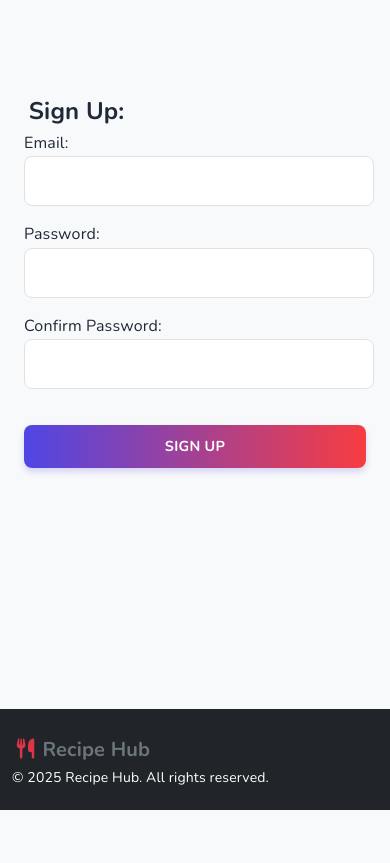
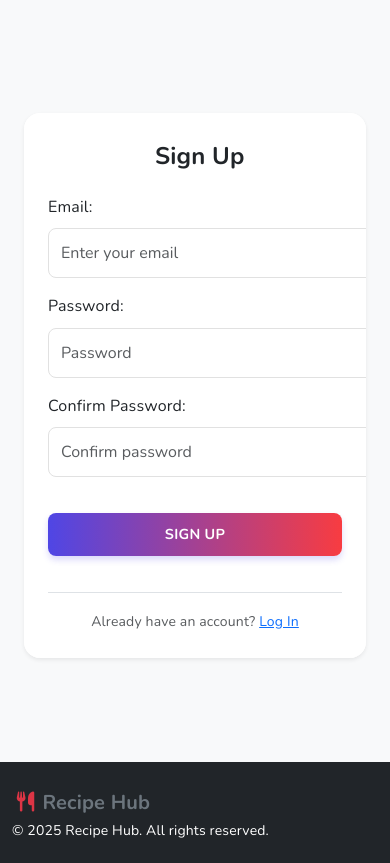
Before and after one commit to vladbortnik/recipe-web-app, a Flask app: page /signup in a window 390 px wide. Shown: the part 79-942 px from the top of the page. Before the commit the page ends 889 px from the top, so only its background shows below. Run offline with Flask 3, Linux system fonts and the light colour scheme; some libraries are stand-ins or nearby versions.

Commit message:
feat: add support for small screens

```diff
--- a/app/static/main.css
+++ b/app/static/main.css
@@ -323,6 +323,29 @@ h4 { font-size: 1.5rem; }
 
 /* Responsive Adjustments */
 @media (max-width: 768px) {
+    .card,
+    .card-body,
+    .card-title,
+    .card-text {
+        width: 100% !important;
+        min-width: 0 !important;
+        max-width: 100% !important;
+        box-sizing: border-box;
+        word-break: break-word;
+        overflow-x: auto;
+    }
+    .card {
+        margin-left: 0 !important;
+        margin-right: 0 !important;
+    }
+    .dashboard-card-col {
+        width: 100% !important;
+        max-width: 100% !important;
+        flex: 0 0 100% !important;
+        padding-left: 0 !important;
+        padding-right: 0 !important;
+    }
+
     .quick-stats {
         flex-direction: column;
         gap: 1rem;
--- a/app/templates/my-account.html
+++ b/app/templates/my-account.html
@@ -3,7 +3,7 @@
 {% block content %}
 <div class="container py-5">
   <div class="row justify-content-center">
-    <div class="col-lg-7 col-md-9">
+    <div class="col-12 col-sm-10 col-md-8 col-lg-7 col-xl-6">
       <div class="card shadow-lg border-0">
         <div class="card-body p-4">
           <div class="d-flex flex-column align-items-center mb-4">
--- a/app/templates/signup.html
+++ b/app/templates/signup.html
@@ -9,44 +9,53 @@
 {% endblock %}
 
 {% block content %}
-<div class="container mt-5">
-    <h2>Sign Up: </h2>
+<div class="container py-5">
+    <div class="row justify-content-center">
+        <div class="col-12 col-sm-10 col-md-8 col-lg-6 col-xl-5">
+            <div class="card shadow-sm border-0">
+                <div class="card-body p-4">
+                    <h2 class="card-title mb-4 text-center">Sign Up</h2>
                     <form method="POST" action="{{ url_for('signup') }}">
                         {{ form.hidden_tag() }}
-        <div class="form-group">
-            {{ form.email.label }} {{ form.email(class="form-control") }}
-            {% if form.email.errors %}
+                        <div class="mb-3">
+                            {{ form.email.label(class="form-label") }}
+                            {{ form.email(class="form-control", placeholder="Enter your email") }}
                             {% for error in form.email.errors %}
-                    <div class="text-danger">{{ error }}</div>
+                                <div class="text-danger small">{{ error }}</div>
                             {% endfor %}
+                        </div>
+                        <div class="mb-3">
+                            {{ form.password.label(class="form-label") }}
+                            {{ form.password(class="form-control", placeholder="Password") }}
+                            {% for error in form.password.errors %}
+                                <div class="text-danger small">{{ error }}</div>
+                            {% endfor %}
+                        </div>
+                        <div class="mb-3">
+                            {{ form.confirm_password.label(class="form-label") }}
+                            {{ form.confirm_password(class="form-control", placeholder="Confirm password") }}
+                            {% for error in form.confirm_password.errors %}
+                                <div class="text-danger small">{{ error }}</div>
+                            {% endfor %}
+                        </div>
+                        <div class="mb-3">
+                            <div class="g-recaptcha" data-sitekey="{{ recaptcha_site_key }}"></div>
+                            {% if request.method == 'POST' and 'g-recaptcha-response' not in request.form %}
+                                <div class="text-danger small">Please complete the reCAPTCHA</div>
                             {% endif %}
                         </div>
-        <div class="form-group">
-            {{ form.password.label }} {{ form.password(class="form-control") }}
-            {% if form.password.errors %}
-                {% for error in form.password.errors %}
-                    <div class="text-danger">{{ error }}</div>
-                {% endfor %}
-            {% endif %}
+                        <div class="d-grid mb-3">
+                            {{ form.submit(class="btn btn-primary btn-lg") }}
                         </div>
-        <div class="form-group">
-            {{ form.confirm_password.label }} {{ form.confirm_password(class="form-control") }}
-            {% if form.confirm_password.errors %}
-                {% for error in form.confirm_password.errors %}
-                    <div class="text-danger">{{ error }}</div>
-                {% endfor %}
-            {% endif %}
-        </div>
-        <div class="form-group mt-3 mb-3">
-            <!-- Debug: Site Key: {{ recaptcha_site_key or 'MISSING' }} -->
-            <div class="g-recaptcha" data-sitekey="{{ recaptcha_site_key }}"></div>
-            {% if request.method == 'POST' and 'g-recaptcha-response' not in request.form %}
-                <div class="text-danger">Please complete the reCAPTCHA</div>
-            {% endif %}
-        </div>
-        <div class="form-group">
-            {{ form.submit(class="btn btn-primary") }}
+                        <div class="border-top pt-3 text-center">
+                            <small class="text-muted">
+                                Already have an account? <a href="{{ url_for('login') }}">Log In</a>
+                            </small>
                         </div>
                     </form>
                 </div>
+            </div>
+        </div>
+    </div>
+</div>
 {% endblock %}
--- a/app/templates/upload.html
+++ b/app/templates/upload.html
@@ -5,7 +5,7 @@
 {% block content %}
 <div class="container py-5 py-lg-7">
     <div class="row justify-content-center">
-        <div class="col-lg-10 col-xl-9" data-aos="fade-up" data-aos-duration="800">
+        <div class="col-12 col-sm-10 col-md-8 col-lg-10 col-xl-9" data-aos="fade-up" data-aos-duration="800">
             <!-- Upload Section Header -->
             <div class="d-flex justify-content-between align-items-center mb-4">
                 <h2 class="h1 mb-0">
```
Also changed, not shown: app/templates/dashboard.html (+13 -13 lines), app/templates/forgot-password.html (+7 -5 lines), app/templates/login.html (+36 -31 lines), app/templates/password-reset.html (+6 -4 lines). Lines whose indentation alone changed are shown as unchanged.
